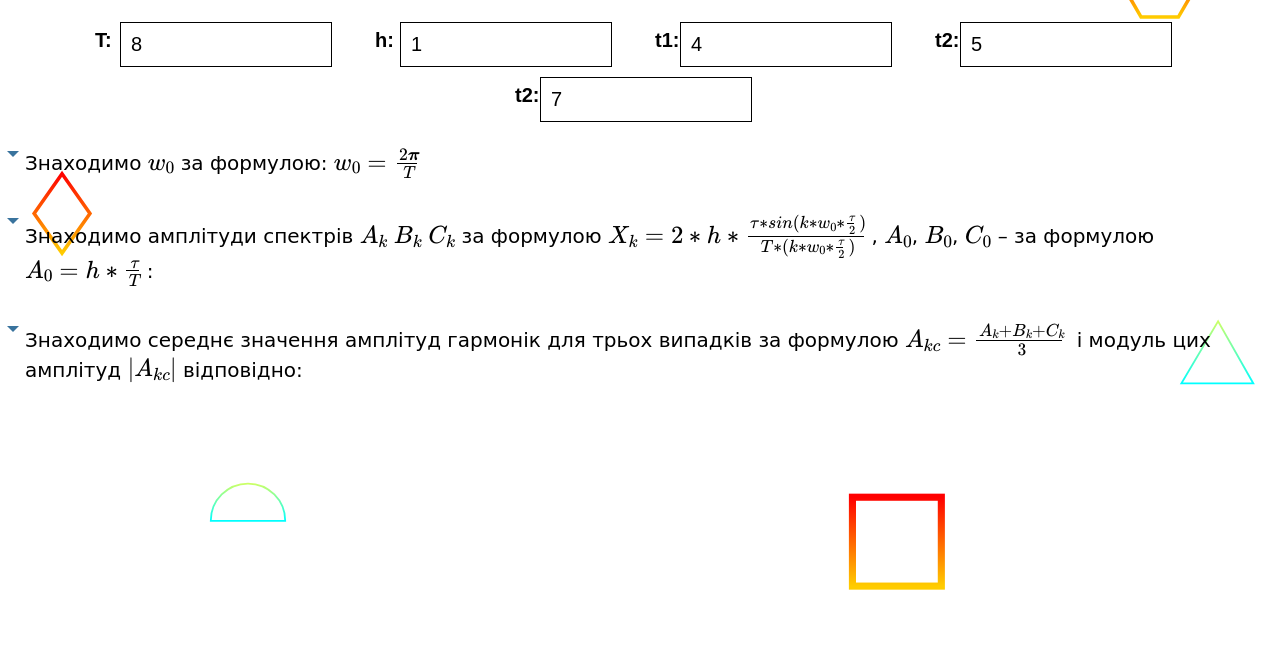
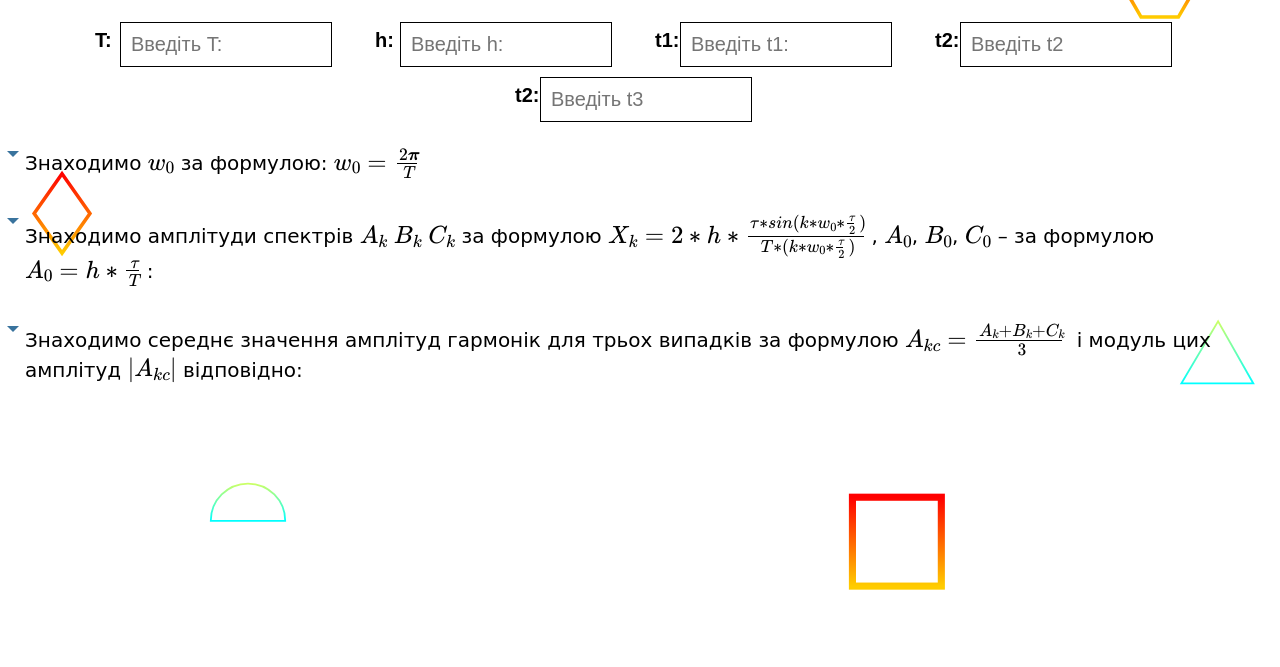
Before and after one commit to Vober24/lab1_tik1, a plain HTML site: page front/html/index_lab2.html in a window 1280 px wide. Shown: the part 133-800 px from the top of the page. Drawn offline with nearby package versions, Linux system fonts and the light colour scheme; a web font is replaced by a local one.

Commit message:
Values 0

```diff
--- a/front/html/index_lab2.html
+++ b/front/html/index_lab2.html
@@ -34,27 +34,27 @@
             <div class="form-inner-wrapper">
                 <div class="input-box">
                     <label class="form-label" for="T">T: </label>
-                    <input value="8" type="number" id="T" class="form-input" placeholder="Введіть T:"
+                    <input value="" type="number" id="T" class="form-input" placeholder="Введіть T:"
                            required="required">
                 </div>
                 <div class="input-box">
                     <label class="form-label" for="h">h: </label>
-                    <input value="1" type="number" id="h" class="form-input" placeholder="Введіть h:"
+                    <input value="" type="number" id="h" class="form-input" placeholder="Введіть h:"
                            required="required">
                 </div>
                 <div class="input-box">
                     <label class="form-label" for="t1">t1: </label>
-                    <input value="4" type="number" id="t1" class="form-input" placeholder="Введіть t1:"
+                    <input value="" type="number" id="t1" class="form-input" placeholder="Введіть t1:"
                            required="required">
                 </div>
                 <div class="input-box">
                     <label class="form-label" for="t2">t2: </label>
-                    <input value="5" type="number" id="t2" class="form-input" placeholder="Введіть t2"
+                    <input value="" type="number" id="t2" class="form-input" placeholder="Введіть t2"
                            required="required">
                 </div>
                 <div class="input-box">
                     <label class="form-label" for="t3">t2: </label>
-                    <input value="7" type="number" id="t3" class="form-input" placeholder="Введіть t3"
+                    <input value="" type="number" id="t3" class="form-input" placeholder="Введіть t3"
                            required="required">
                 </div>
             </div>
```
